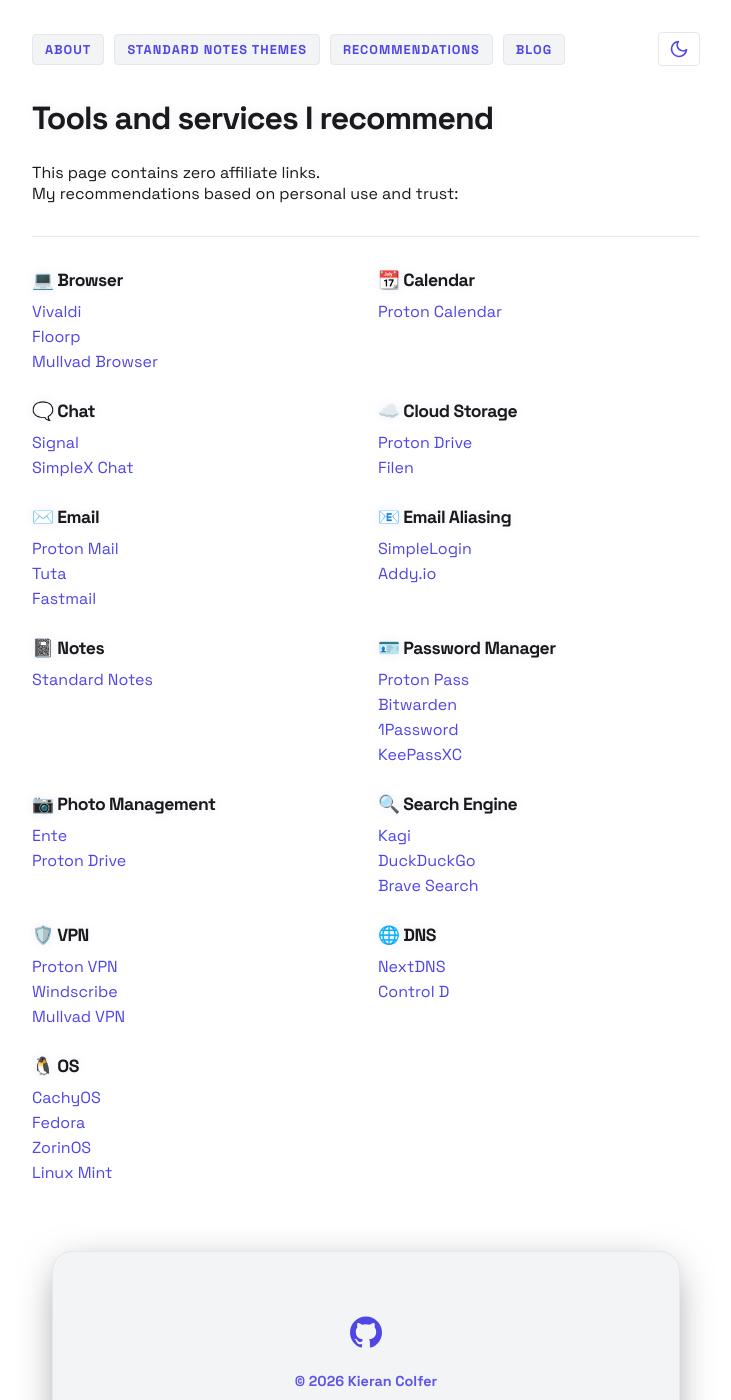
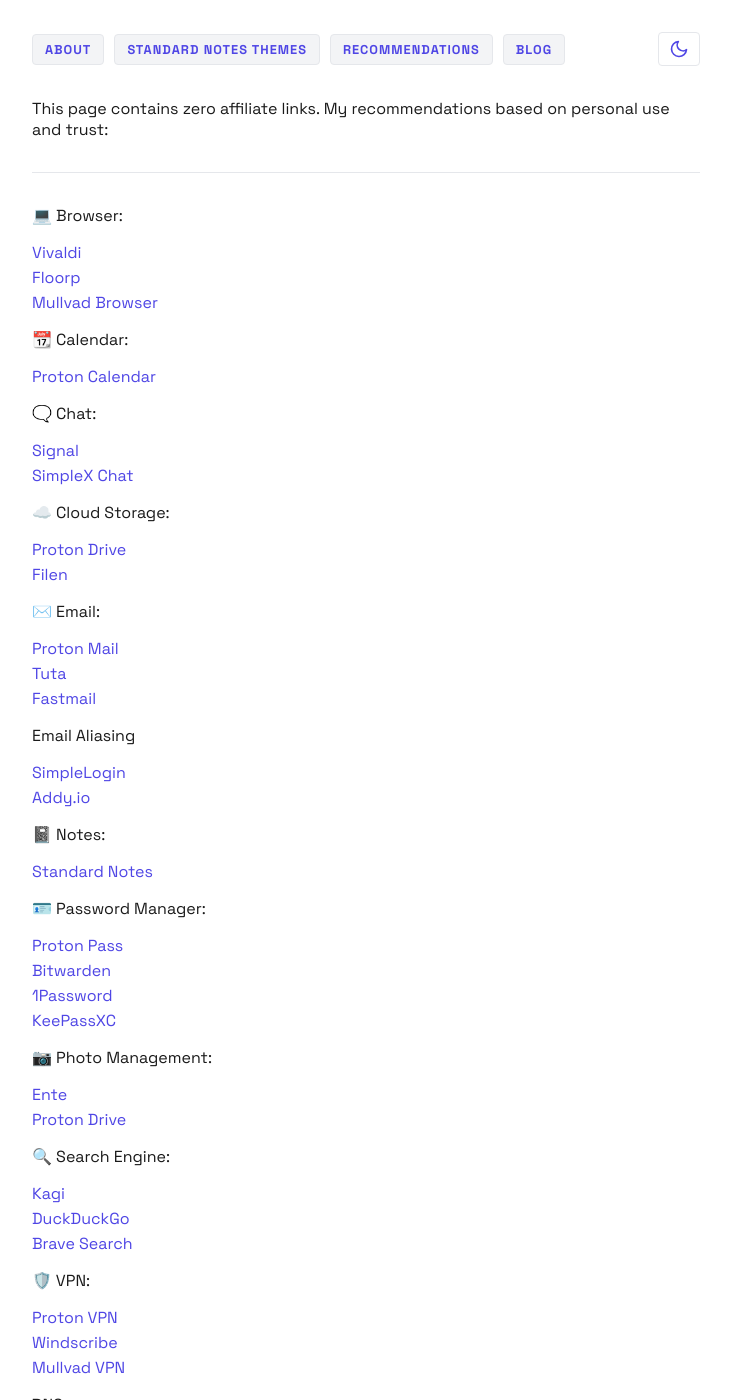
Before and after one commit to PASSK3YS/PASSK3YS.github.io, a Jekyll site: the page built from myrecommendations.md, in a window 1280 px wide and 1400 px high. Shown: the whole window, without its empty margins (274-1005 px from the left). Built offline with Jekyll 4.4.1, drawn with Linux system fonts in a browser that asks for light colours.

Commit message:
chore: update recommendations page

```diff
--- a/myrecommendations.md
+++ b/myrecommendations.md
@@ -1,123 +1,67 @@
 ---
 layout: default
-title: Tools and services I recommend
+title: My recommendations
 permalink: /my-recommendations/
 ---
 
-<h1>Tools and services I recommend</h1>
-<p>This page contains zero affiliate links.<br>
-My recommendations based on personal use and trust:</p>
+This page contains zero affiliate links.
+My recommendations based on personal use and trust:
 
-<hr>
+---
+💻 Browser:
+- [Vivaldi](tab:https://vivaldi.com)
+- [Floorp](tab:https://floorp.app)
+- [Mullvad Browser](tab:https://mullvad.net)
 
-<div class="grid-container">
-    <div class="grid-item">
-        <h3>💻 Browser</h3>
-        <ul>
-            <li><a href="https://vivaldi.com" target="_blank">Vivaldi</a></li>
-            <li><a href="https://floorp.app" target="_blank">Floorp</a></li>
-            <li><a href="https://mullvad.net/en/browser" target="_blank">Mullvad Browser</a></li>
-        </ul>
-    </div>
+📆 Calendar:
+- [Proton Calendar](tab:https://proton.me/calendar)
 
-    <div class="grid-item">
-        <h3>📆 Calendar</h3>
-        <ul>
-            <li><a href="https://proton.me/calendar" target="_blank">Proton Calendar</a></li>
-        </ul>
-    </div>
+🗨️ Chat:
+- [Signal](tab:https://signal.org)
+- [SimpleX Chat](tab:https://simplex.chat/)
 
-    <div class="grid-item">
-        <h3>🗨️ Chat</h3>
-        <ul>
-            <li><a href="https://signal.org" target="_blank">Signal</a></li>
-            <li><a href="https://simplex.chat/" target="_blank">SimpleX Chat</a></li>
-        </ul>
-    </div>
+☁️ Cloud Storage:
+- [Proton Drive](tab:https://proton.me/drive)
+- [Filen](tab:https://filen.io)
 
-    <div class="grid-item">
-        <h3>☁️ Cloud Storage</h3>
-        <ul>
-            <li><a href="https://proton.me/drive" target="_blank">Proton Drive</a></li>
-            <li><a href="https://filen.io" target="_blank">Filen</a></li>
-        </ul>
-    </div>
+✉️ Email:
+- [Proton Mail](tab:https://proton.me/mail)
+- [Tuta](tab:https://tuta.com)
+- [Fastmail](tab:https://fastmail.com)
 
-    <div class="grid-item">
-        <h3>✉️ Email</h3>
-        <ul>
-            <li><a href="https://proton.me/mail" target="_blank">Proton Mail</a></li>
-            <li><a href="https://tuta.com" target="_blank">Tuta</a></li>
-            <li><a href="https://fastmail.com" target="_blank">Fastmail</a></li>
-        </ul>
-    </div>
+Email Aliasing
+- [SimpleLogin](tab:https://simpleloin.io)
+- [Addy.io](tab:https://addy.io)
 
-    <div class="grid-item">
-        <h3>📧 Email Aliasing</h3>
-        <ul>
-            <li><a href="https://simplelogin.io" target="_blank">SimpleLogin</a></li>
-            <li><a href="https://addy.io" target="_blank">Addy.io</a></li>
-        </ul>
-    </div>
+📓 Notes:
+- [Standard Notes](tab:https://standardnotes.com)
 
-    <div class="grid-item">
-        <h3>📓 Notes</h3>
-        <ul>
-            <li><a href="https://standardnotes.com" target="_blank">Standard Notes</a></li>
-        </ul>
-    </div>
+🪪 Password Manager:
+- [Proton Pass](tab:https://proton.me/pass)
+- [Bitwarden](tab:https://bitwarden.com)
+- [1Password](tab:https://1password.com)
+- [KeePassXC](tab:https://keepassxc.org/)
 
-    <div class="grid-item">
-        <h3>🪪 Password Manager</h3>
-        <ul>
-            <li><a href="https://proton.me/pass" target="_blank">Proton Pass</a></li>
-            <li><a href="https://bitwarden.com" target="_blank">Bitwarden</a></li>
-            <li><a href="https://1password.com" target="_blank">1Password</a></li>
-            <li><a href="https://keepassxc.org/" target="_blank">KeePassXC</a></li>
-        </ul>
-    </div>
+📷 Photo Management:
+- [Ente](tab:https://ente.io)
+- [Proton Drive](tab:https://proton.me/drive)
 
-    <div class="grid-item">
-        <h3>📷 Photo Management</h3>
-        <ul>
-            <li><a href="https://ente.io" target="_blank">Ente</a></li>
-            <li><a href="https://proton.me/drive" target="_blank">Proton Drive</a></li>
-        </ul>
-    </div>
+🔍 Search Engine:
+- [Kagi](tab:https://kagi.com)
+- [DuckDuckGo](tab:https://duckduckgo.com)
+- [Brave Search](tab:https://search.brave.com)
 
-    <div class="grid-item">
-        <h3>🔍 Search Engine</h3>
-        <ul>
-            <li><a href="https://kagi.com" target="_blank">Kagi</a></li>
-            <li><a href="https://duckduckgo.com" target="_blank">DuckDuckGo</a></li>
-            <li><a href="https://search.brave.com" target="_blank">Brave Search</a></li>
-        </ul>
-    </div>
+🛡️ VPN:
+- [Proton VPN](tab:https://protonvpn.com)
+- [Windscribe](tab:https://windscribe.com)
+- [Mullvad VPN](tab:https://mullvad.net)
 
-    <div class="grid-item">
-        <h3>🛡️ VPN</h3>
-        <ul>
-            <li><a href="https://protonvpn.com" target="_blank">Proton VPN</a></li>
-            <li><a href="https://windscribe.com" target="_blank">Windscribe</a></li>
-            <li><a href="https://mullvad.net" target="_blank">Mullvad VPN</a></li>
-        </ul>
-    </div>
+DNS:
+- [Control D](tab:https://controld.com)
+- [NextDNS](tab:https://nextdns.io/)
 
-    <div class="grid-item">
-        <h3>🌐 DNS</h3>
-        <ul>
-            <li><a href="https://nextdns.io/" target="_blank">NextDNS</a></li>
-            <li><a href="https://controld.com" target="_blank">Control D</a></li>
-        </ul>
-    </div>
-
-    <div class="grid-item">
-        <h3>🐧 OS</h3>
-        <ul>
-            <li><a href="https://cachyos.org/" target="_blank">CachyOS</a></li>
-            <li><a href="https://www.fedoraproject.org/" target="_blank">Fedora</a></li>
-            <li><a href="https://zorin.com/os/" target="_blank">ZorinOS</a></li>
-            <li><a href="https://linuxmint.com/" target="_blank">Linux Mint</a></li>
-        </ul>
-    </div>
-</div>
+OS:
+- [CachyOS](tab:https://cachyos.org/)
+- [Fedora](tab:https://www.fedoraproject.org/)
+- [ZorinOS](tab:https://zorin.com/os/)
+- [Linux Mint](tab:https://linuxmint.com/)
```
